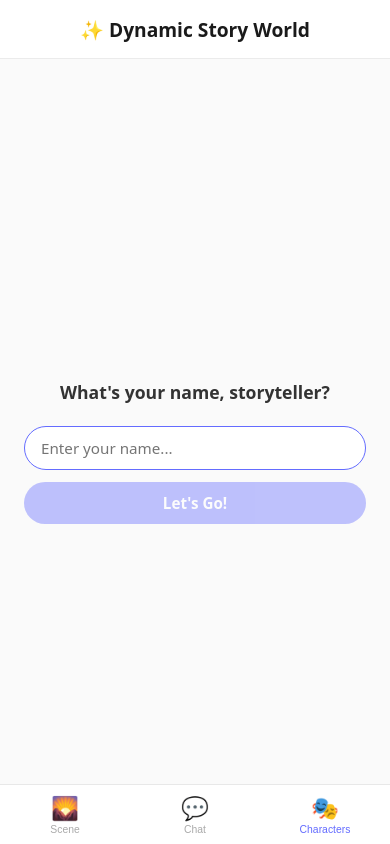
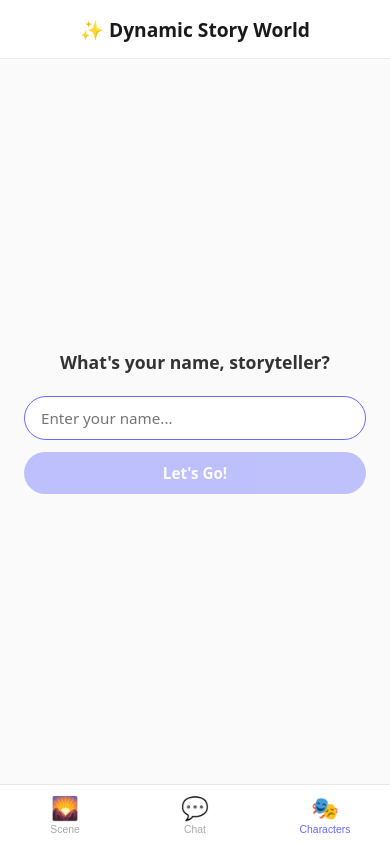
Before and after one commit to DaveMoran/dynamic-ui-storytelling, a React (Vite) app: page / in a window 390 px wide. Built offline with nearby package versions, Linux system fonts and the light colour scheme.

Commit message:
update chat bar to not hide on smaller screens

```diff
--- a/src/App.css
+++ b/src/App.css
@@ -529,6 +529,7 @@
   .scene-area {
     position: absolute;
     inset: 0 0 60px 0;
+    height: auto;
     flex: unset;
     width: 100%;
   }
@@ -537,6 +538,7 @@
   .chat-sidebar {
     position: absolute;
     inset: 0 0 60px 0;
+    height: auto;
     width: 100%;
     max-width: none;
     min-width: unset;
```
